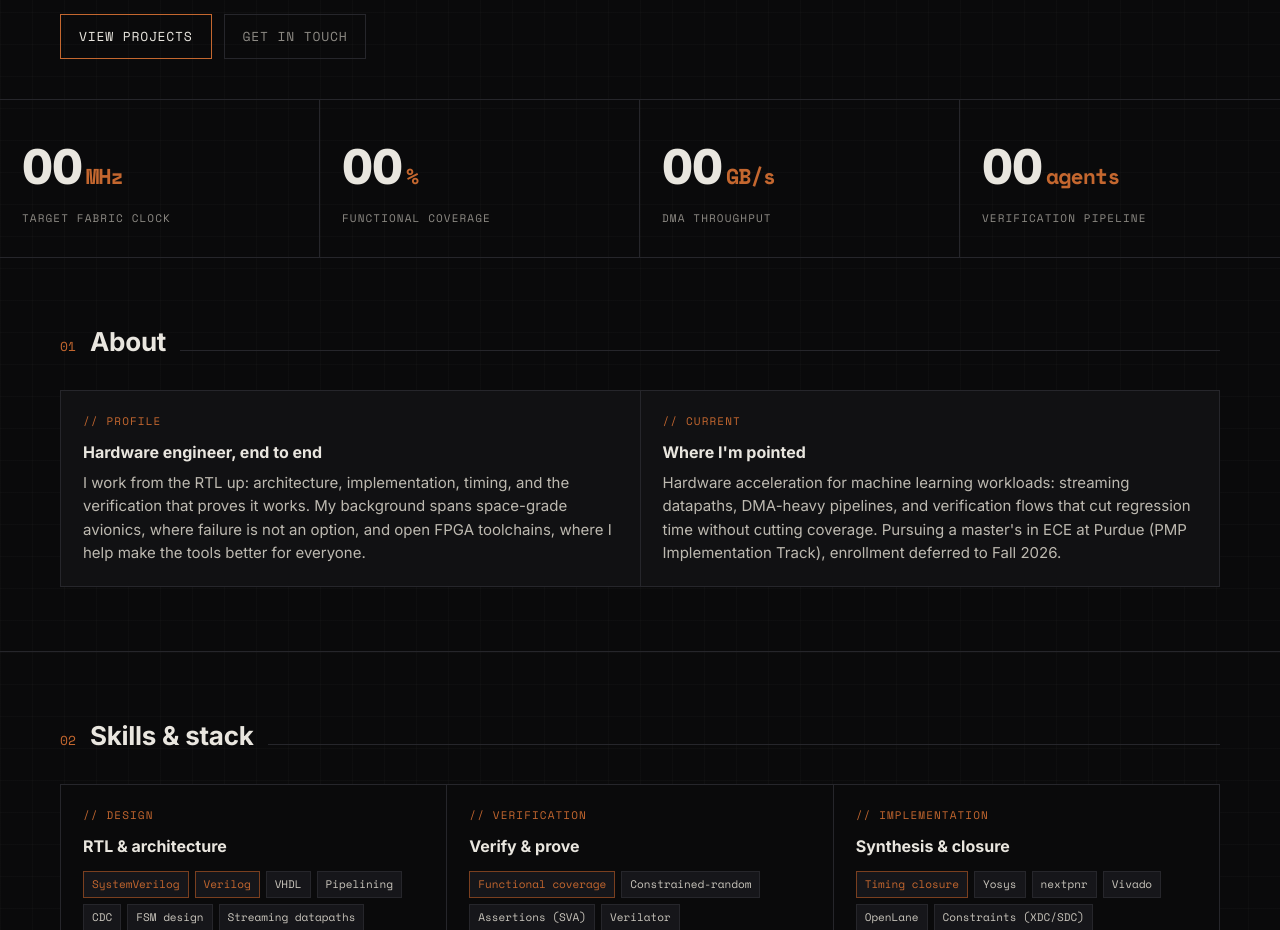
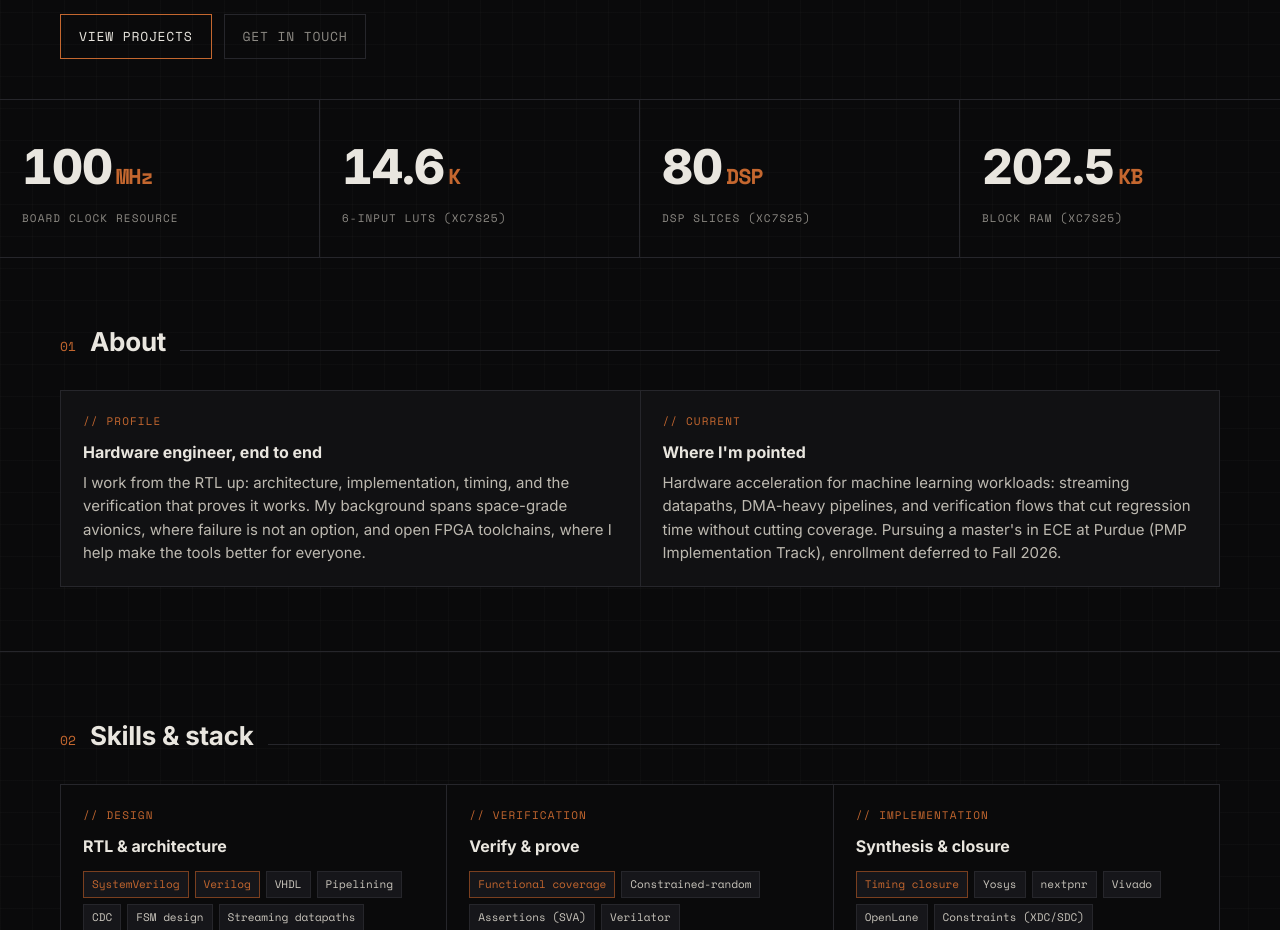
Before and after one commit to AssassinK786/Assassink786.github.io, a plain HTML site: page index.html in a window 1280 px wide. Shown: the part 820-1750 px from the top of the page. Drawn offline with nearby package versions, Linux system fonts and the light colour scheme.

Commit message:
Replace placeholder stats with actual Digilent values
Updated placeholder values with actual figures from the Digilent Arty S7 reference for better clarity.

```diff
--- a/index.html
+++ b/index.html
@@ -57,12 +57,12 @@
     </div>
   </div>
 
-  <!-- Replace these placeholder values with real figures before publishing -->
+  <!-- Figures from the Digilent Arty S7 reference (XC7S25 variant values) -->
   <div class="stats">
-    <div class="stat"><div class="num">00<small>MHz</small></div><div class="lbl">Target fabric clock</div></div>
-    <div class="stat"><div class="num">00<small>%</small></div><div class="lbl">Functional coverage</div></div>
-    <div class="stat"><div class="num">00<small>GB/s</small></div><div class="lbl">DMA throughput</div></div>
-    <div class="stat"><div class="num">00<small>agents</small></div><div class="lbl">Verification pipeline</div></div>
+    <div class="stat"><div class="num">100<small>MHz</small></div><div class="lbl">Board clock resource</div></div>
+    <div class="stat"><div class="num">14.6<small>K</small></div><div class="lbl">6-input LUTs (XC7S25)</div></div>
+    <div class="stat"><div class="num">80<small>DSP</small></div><div class="lbl">DSP slices (XC7S25)</div></div>
+    <div class="stat"><div class="num">202.5<small>KB</small></div><div class="lbl">Block RAM (XC7S25)</div></div>
   </div>
 
   <section id="about">
```
